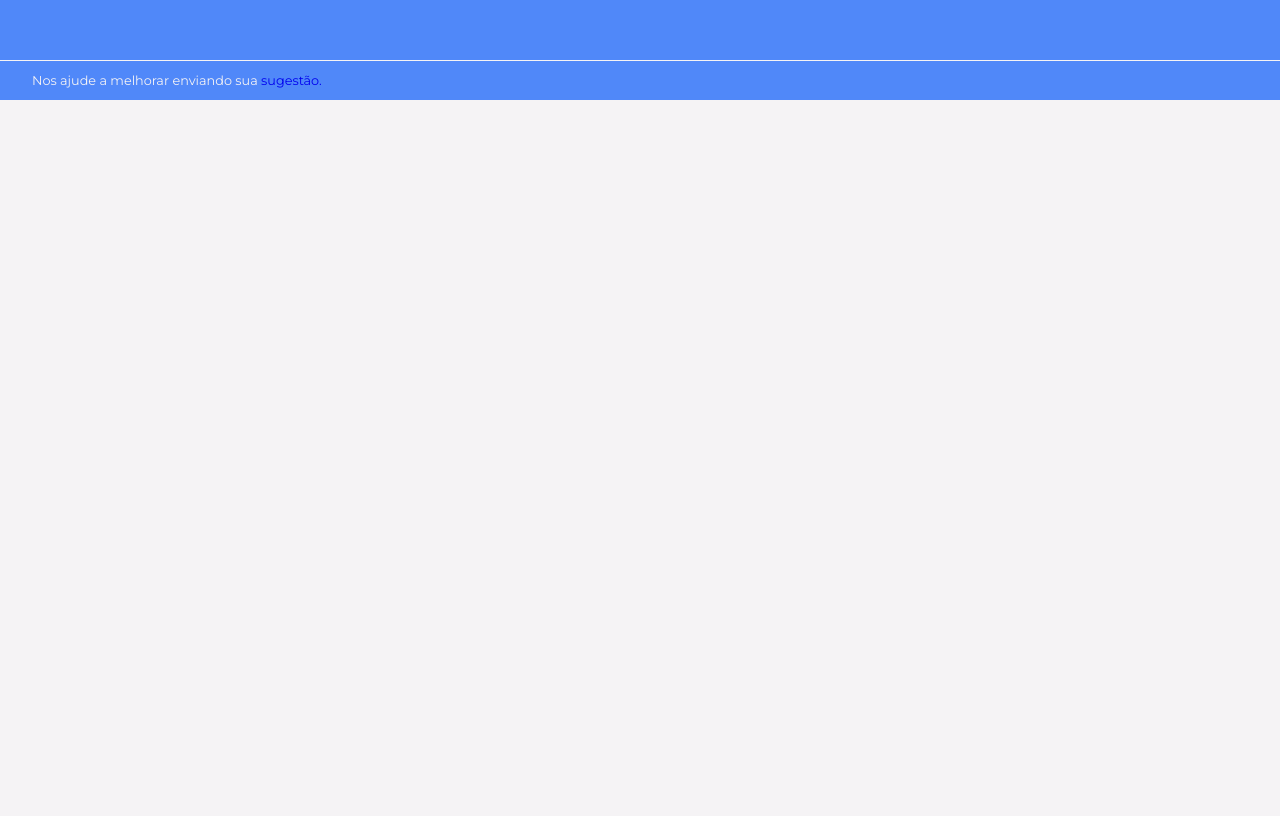
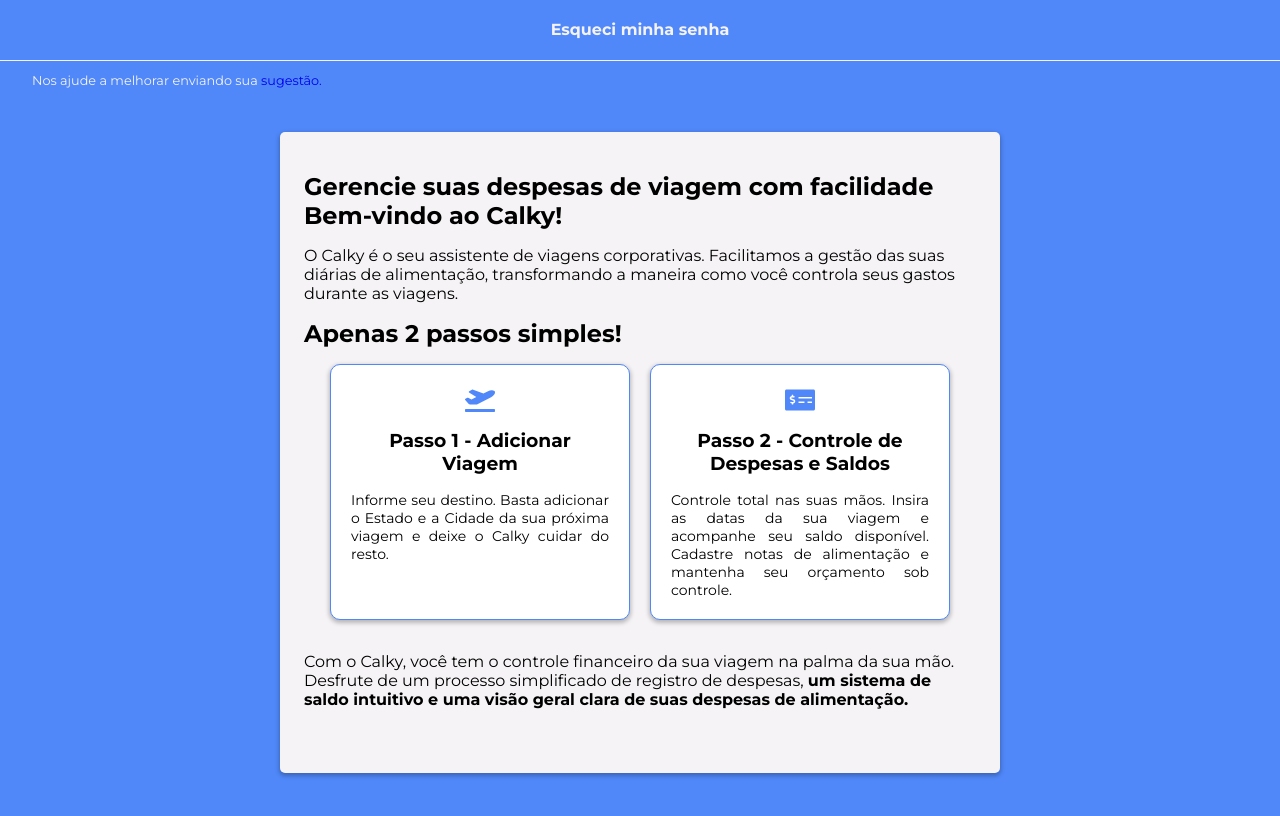
Before and after one commit to HigorTuretta/PrestaConc, a React (Vite) app: page / in a window 1280 px wide. Shown: the part 700-1516 px from the top of the page. Before the commit the page ends 800 px from the top, so only its background shows below. Built offline with nearby package versions, Linux system fonts and the light colour scheme; some icons are missing.

Commit message:
Descrição Adicionada a pagina Home

```diff
--- /dev/null
+++ b/src/components/StepsCards/index.jsx
@@ -0,0 +1,23 @@
+import React from 'react';
+import { FaRegUserCircle, FaPlaneDeparture, FaMoneyCheckAlt } from 'react-icons/fa';
+import { CardContainer, StepCard, IconContainer } from './styles';
+
+const iconMapping = {
+    'user': <FaRegUserCircle size={30} />,
+    'plane': <FaPlaneDeparture size={30} />,
+    'money': <FaMoneyCheckAlt size={30} />
+};
+
+export const StepsCard = ({ steps }) => {
+    return (
+        <CardContainer>
+            {steps.map(step => (
+                <StepCard key={step.id}>
+                    <IconContainer>{iconMapping[step.icon]}</IconContainer>
+                    <h3>{step.title}</h3>
+                    <p>{step.description}</p>
+                </StepCard>
+            ))}
+        </CardContainer>
+    );
+}
--- /dev/null
+++ b/src/components/StepsCards/styles.js
@@ -0,0 +1,31 @@
+import styled from 'styled-components';
+
+export const CardContainer = styled.div`
+    display: flex;
+    justify-content: center;
+    gap: 20px;
+    padding: 1rem;
+    flex-wrap: wrap;
+    cursor: default;
+`;
+
+export const StepCard = styled.div`
+    background-color: white;
+    border: 1px solid #5088F9;
+    border-radius: 10px;
+    padding: 20px;
+    width: 300px;
+    box-shadow: 0px 2px 4px 1px rgba(0, 0, 0, 0.25);
+    text-align: center;
+
+    >p{
+        font-size: 14px;
+        text-align: justify;
+        margin-top: 1rem;
+    }
+`;
+
+export const IconContainer = styled.div`
+    color: #5088F9;
+    margin-bottom: 10px;
+`;
--- a/src/pages/SignIn/index.jsx
+++ b/src/pages/SignIn/index.jsx
@@ -1,8 +1,9 @@
 import { Input } from "../../components/Input";
-import { Container, Content, Form, Logo, LoginArea } from "./styles";
+import { Container, Content, Form, Logo, LoginArea, ContentDescription } from "./styles";
 import { FiMail, FiLock } from "react-icons/fi";
 import { Button } from "../../components/Button";
 import { ButtonText } from "../../components/ButtonText";
+import { StepsCard } from "../../components/StepsCards";
 import { useNavigate } from "react-router-dom";
 import { useState, useEffect } from "react";
 import { useAuth } from "../../hooks/auth";
@@ -58,6 +59,21 @@
     setIsLoading(false);
   }, []);
 
+  const steps = [
+       {
+        id: 1,
+        icon: 'plane',
+        title: "Passo 1 - Adicionar Viagem",
+        description: "Informe seu destino. Basta adicionar o Estado e a Cidade da sua próxima viagem e deixe o Calky cuidar do resto."
+    },
+    {
+        id: 3,
+        icon: 'money',
+        title: "Passo 2 - Controle de Despesas e Saldos",
+        description: "Controle total nas suas mãos. Insira as datas da sua viagem e acompanhe seu saldo disponível. Cadastre notas de alimentação e mantenha seu orçamento sob controle."
+    }
+];
+
   return (
     <Container>
       <Content>
@@ -111,6 +127,15 @@
           onClick={() => navigate("/password-reset")}
         />
       </Content>
+      <ContentDescription>
+          <h2>Gerencie suas despesas de viagem com facilidade<br/>Bem-vindo ao Calky!</h2>
+          <p>
+            O Calky é o seu assistente de viagens corporativas. Facilitamos a gestão das suas diárias de alimentação, transformando a maneira como você controla seus gastos durante as viagens.
+          </p>
+          <h2>Apenas 2 passos simples!</h2>
+          <StepsCard steps={steps} />
+          <p>Com o Calky, você tem o controle financeiro da sua viagem na palma da sua mão. Desfrute de um processo simplificado de registro de despesas, <b>um sistema de saldo intuitivo e uma visão geral clara de suas despesas de alimentação.</b></p>
+      </ContentDescription>
       <Footer />
       {notification}
     </Container>
--- a/src/pages/SignIn/styles.js
+++ b/src/pages/SignIn/styles.js
@@ -1,22 +1,23 @@
 import styled from "styled-components";
 
 export const Container = styled.div`
+  padding-top: 2rem;
   width: 100%;
-  height: 100vh;
-  background: ${({ theme }) => theme.COLORS.BLUE};
   display: flex;
+  flex-direction: column;
   justify-content: center;
   align-items: center;
+  background: ${({ theme }) => theme.COLORS.BLUE};
 `;
 
 export const Content = styled.section`
   width: 100%;
-  height: 100vh;
+  min-height: 100vh;
   max-width: 720px;
   padding: 1.5rem;
   display: flex;
   flex-direction: column;
-
+  justify-content: space-evenly;
   > p {
     color: ${({ theme }) => theme.COLORS.WHITE};
     text-align: center;
@@ -24,10 +25,31 @@
   }
 `;
 
+export const ContentDescription = styled.section`
+  width: 100%;
+  max-width: 720px;
+  padding: 1.5rem 1.5rem 4rem 1.5rem;
+  margin-bottom: 5rem;
+  display: flex;
+  flex-direction: column;
+  background-color: ${({ theme }) => theme.COLORS.WHITE};
+  border-radius: 5px;
+  box-shadow: 0px 2px 4px 1px rgba(0, 0, 0, 0.25);
+
+  >h2{
+    padding: 1rem 0 0 0;
+  }
+  >p {
+    margin-top: 1rem;
+    text-align: left;
+  }
+`;
+
 export const Logo = styled.div`
   color: ${({ theme }) => theme.COLORS.WHITE};
   height: 20%;
   text-align: center;
+  cursor: default;
   > h1 {
     font-family: "Montserrat", sans-serif;
     font-weight: 900;
```
